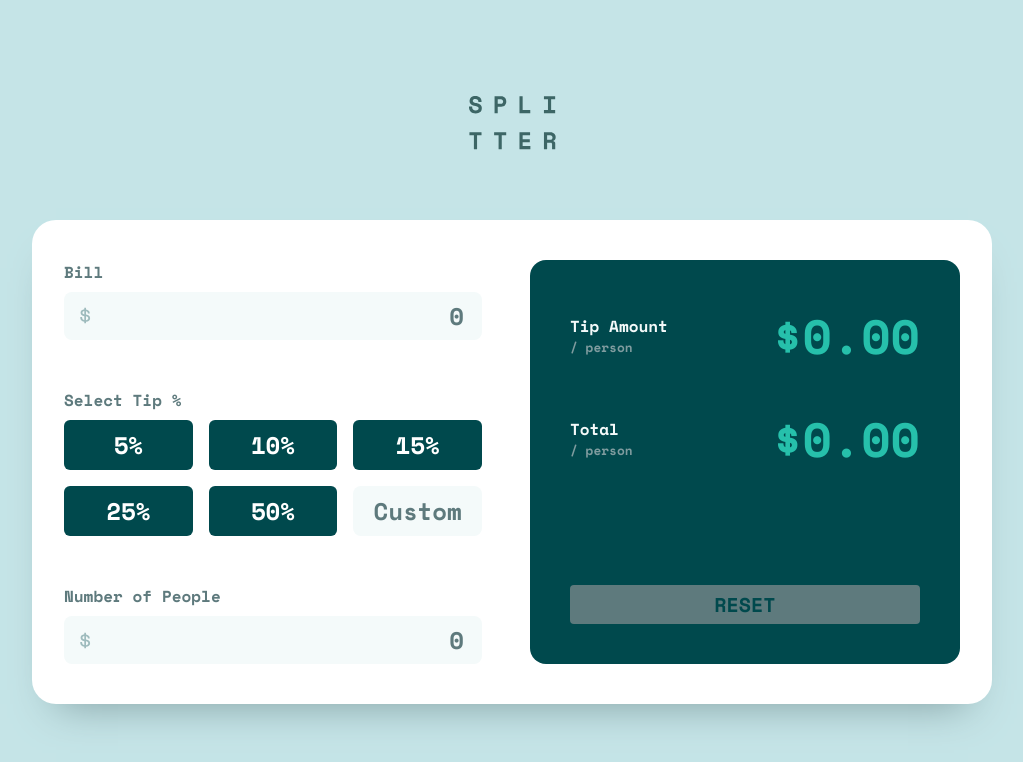
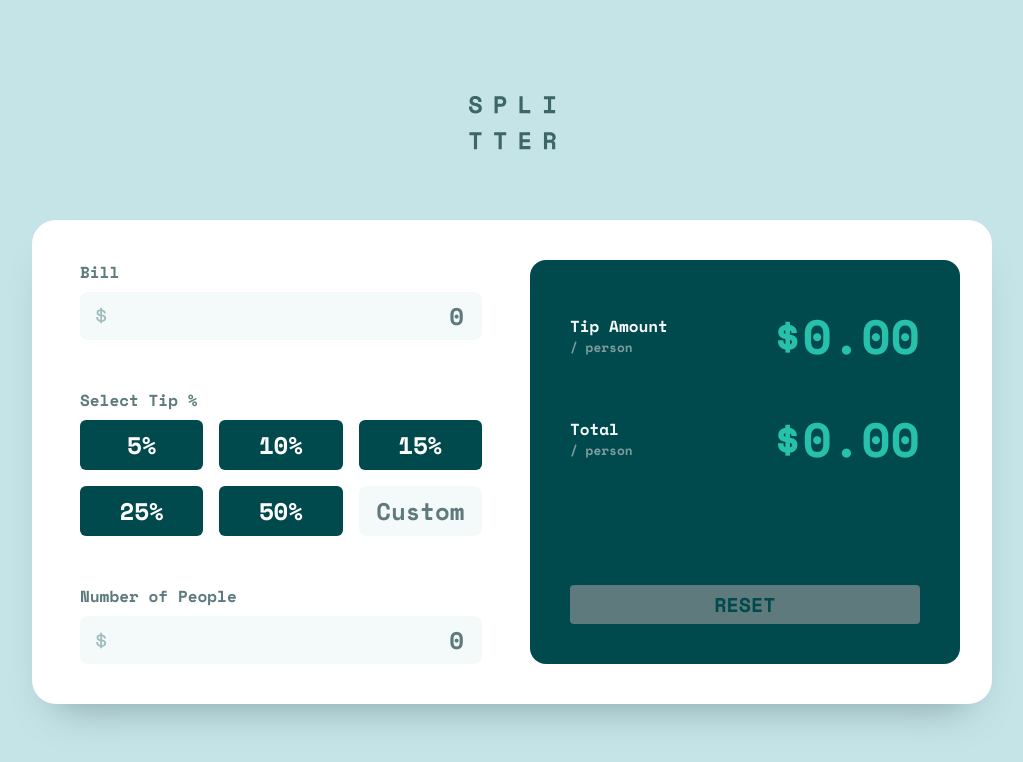
Before and after one commit to fernandoLRibeiro/tip-calculator-app-solution, a React (Create React App) app: page / in a window 1280 px wide. Shown: the top 762 px of the page, without its empty margins (128-1151 px from the left). Built offline with nearby package versions, Linux system fonts and the light colour scheme.

Commit message:
Adjust styling and replace screenshots

```diff
--- a/src/components/Main/MainStyles.js
+++ b/src/components/Main/MainStyles.js
@@ -9,7 +9,7 @@ export const StyledMain = styled.main`
   justify-items: space-between;
 
   border-radius: 1.5em;
-  gap: 3em;
+  gap: 2em;
   box-shadow: 0 1.5em 2.5em -1.5em ${({ theme }) => theme.colors.neutral.grayishCyan};
 
   @media (max-width: 1024px) {
@@ -32,6 +32,7 @@ export const Form = styled.form`
   display: flex;
   flex-direction: column;
   gap: 3em;
+  padding: 0 1em;
 
   @media (max-width: 768px) {
     width: 100%;
```
Also changed, not shown: screenshots/desktop.png, screenshots/mobile.png.
